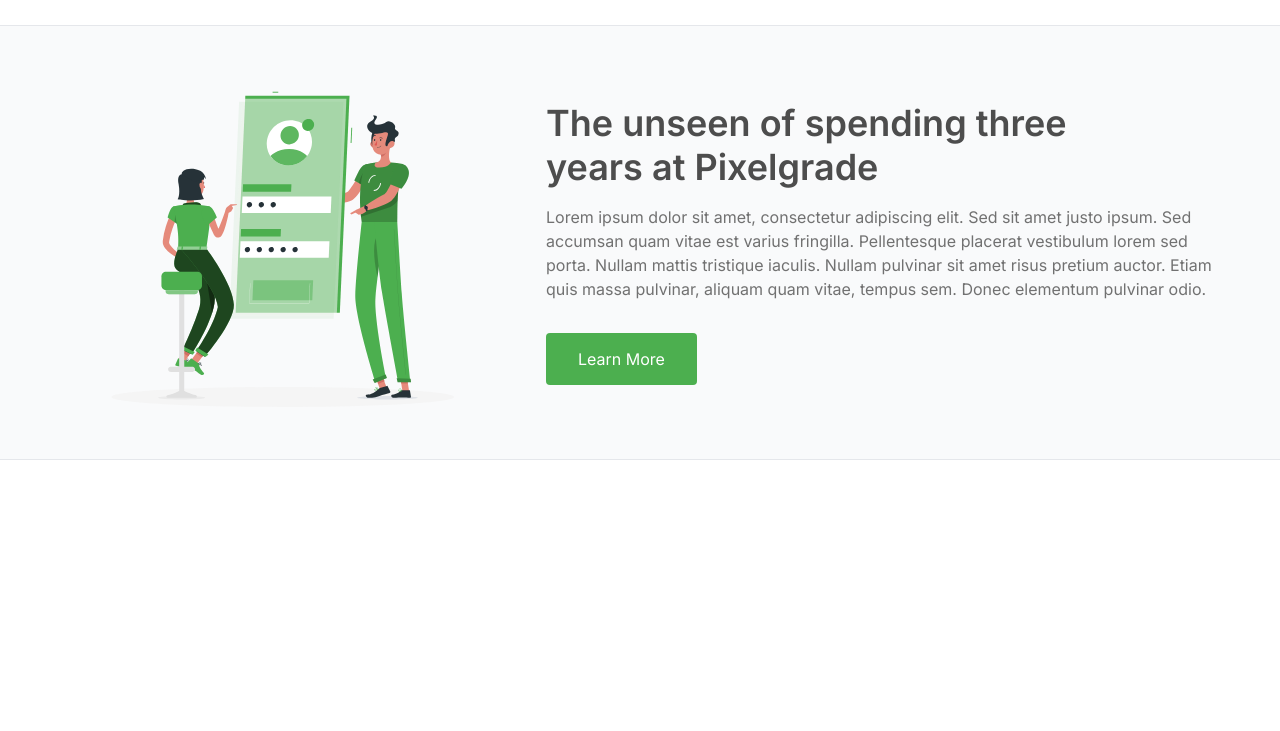
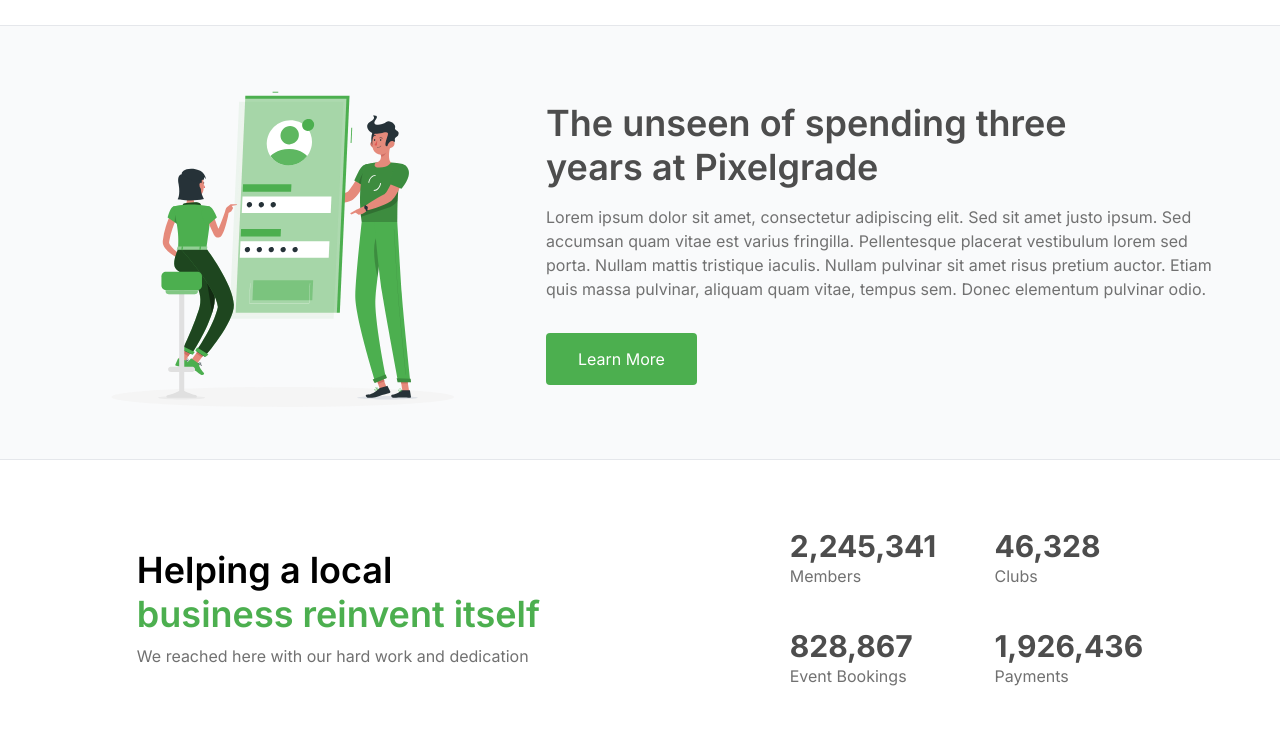
Before and after one commit to abanoub-abdelmessih/Nexcent, a website built with Vite: page index.html in a window 1280 px wide. Shown: the part 1373-2104 px from the top of the page. Before the commit the page ends 1993 px from the top, so only its background shows below. Built offline with nearby package versions, Linux system fonts and the light colour scheme; files whose address does not match are found by name.

Commit message:
add analytics section

```diff
--- a/index.html
+++ b/index.html
@@ -194,6 +194,65 @@
         </div>
       </section>
       <!-- End Pixelgrade section -->
+      <!-- Start analytics section -->
+      <section
+        class="container flex flex-col md:flex-row md:items-center md:justify-around gap-y-10 py-10"
+      >
+        <div class="max-w-xl flex flex-col gap-2">
+          <h5
+            class="font-semibold text-2xl md:text-3xl lg:text-4xl leading-7 md:leading-9 lg:leading-11"
+          >
+            Helping a local
+            <span class="text-primary block">business reinvent itself</span>
+          </h5>
+          <p class="text-sm lg:text-base text-gray">
+            We reached here with our hard work and dedication
+          </p>
+        </div>
+        <div class="grid grid-cols-2 gap-4 md:gap-x-6 lg:gap-10">
+          <div class="flex gap-4">
+            <div
+              class="text-primary !text-2xl md:text-3xl icon-users-round"
+            ></div>
+            <div class="">
+              <h5 class="font-bold text-xl md:text-2xl lg:text-3xl text-D_Grey">
+                2,245,341
+              </h5>
+              <p class="text-gray text-sm md:text-base">Members</p>
+            </div>
+          </div>
+          <div class="flex gap-4">
+            <div class="text-primary !text-2xl md:text-3xl icon-hand"></div>
+            <div class="">
+              <h5 class="font-bold text-xl md:text-2xl lg:text-3xl text-D_Grey">
+                46,328
+              </h5>
+              <p class="text-gray text-sm md:text-base">Clubs</p>
+            </div>
+          </div>
+          <div class="flex gap-4">
+            <div class="text-primary !text-2xl md:text-3xl icon-pointer"></div>
+            <div class="">
+              <h5 class="font-bold text-xl md:text-2xl lg:text-3xl text-D_Grey">
+                828,867
+              </h5>
+              <p class="text-gray text-sm md:text-base">Event Bookings</p>
+            </div>
+          </div>
+          <div class="flex gap-4">
+            <div
+              class="text-primary !text-2xl md:text-3xl icon-credit-card"
+            ></div>
+            <div class="">
+              <h5 class="font-bold text-xl md:text-2xl lg:text-3xl text-D_Grey">
+                1,926,436
+              </h5>
+              <p class="text-gray text-sm md:text-base">Payments</p>
+            </div>
+          </div>
+        </div>
+      </section>
+      <!-- End analytics section -->
     </main>
 
     <!-- ENd Main -->
```
